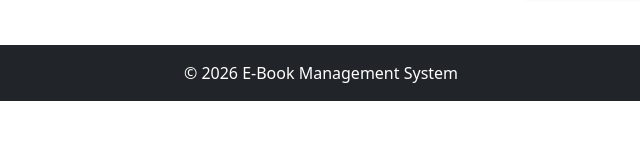
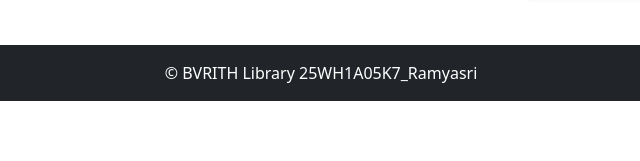
Before and after one commit to Kotaramyasri-5k7/HTML-programs, a plain HTML site: page Exp-2/cart.html in a window 1280 px wide. Shown: the part 531-692 px from the top of the page, 319-959 px from the left. Drawn offline with nearby package versions, Linux system fonts and the light colour scheme; files whose address does not match are found by name.

Commit message:
Updated Exp-2

```diff
--- a/Exp-2/cart.html
+++ b/Exp-2/cart.html
@@ -340,7 +340,7 @@
 
 <p class="mb-0">
 
-    © 2026 E-Book Management System
+    © BVRITH Library 25WH1A05K7_Ramyasri
 
 </p>
 
```
Also changed, not shown: Exp-2/catalog.html (+1 -1 lines), Exp-2/index.html (+1 -1 lines), Exp-2/login.html (+1 -1 lines), Exp-2/register.html (+1 -1 lines).
